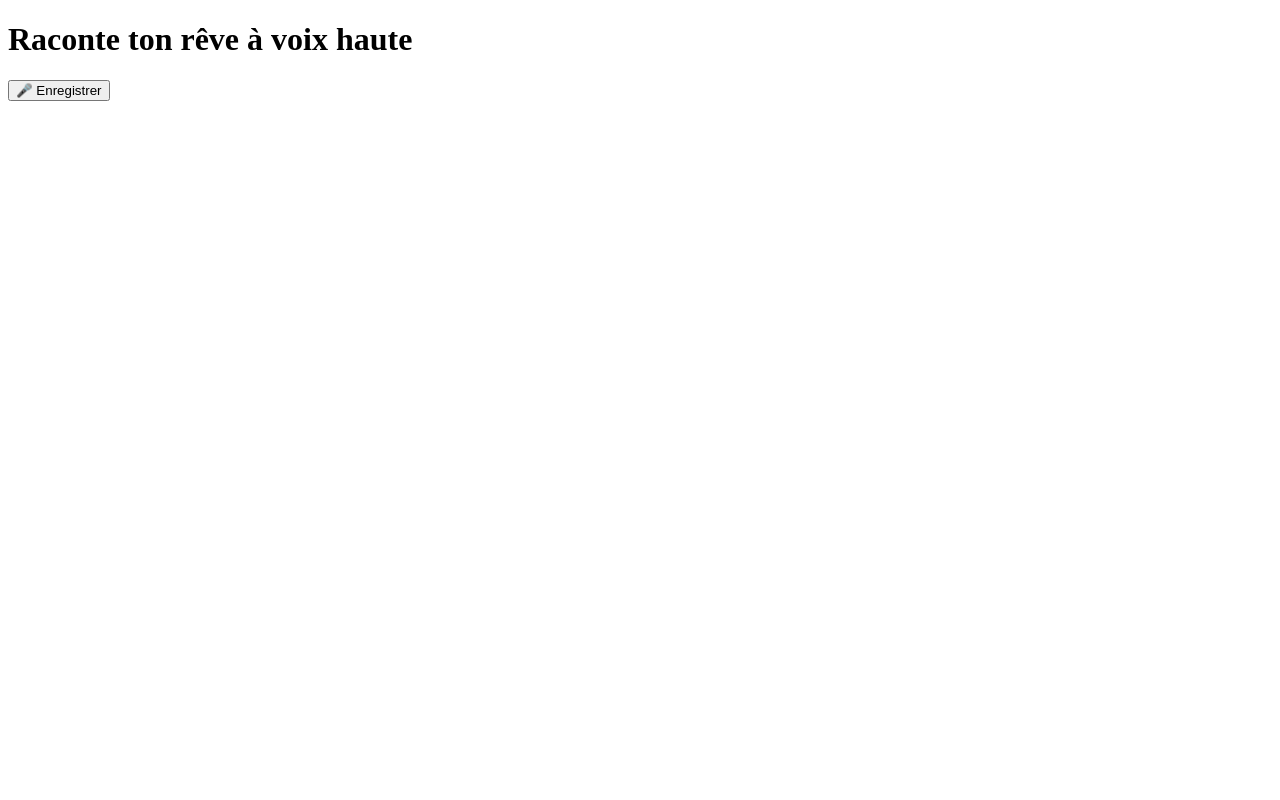
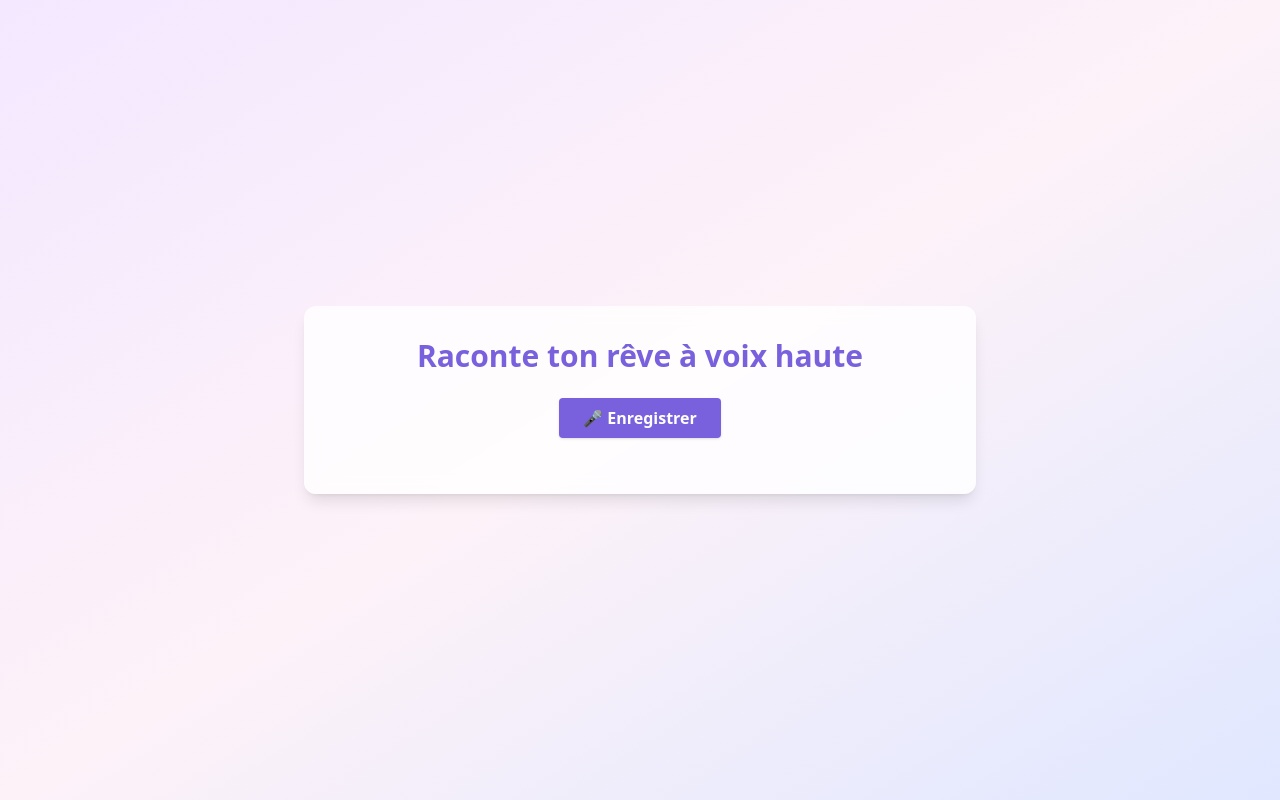
Before and after one commit to JiekRuan/Onyria, a Django app: page /diary/record/ in a window 1280 px wide. Run offline with Django 5.2, Linux system fonts and the light colour scheme; some libraries are stand-ins or nearby versions.

Commit message:
Premier jet desing page enregistrement des rêves

```diff
--- a/DreamProject/diary/templates/diary/dream_recorder.html
+++ b/DreamProject/diary/templates/diary/dream_recorder.html
@@ -3,42 +3,64 @@
 <html lang="fr">
 <head>
   <meta charset="UTF-8" />
+  <meta name="viewport" content="width=device-width, initial-scale=1">
   <title>Analyse vocale du rêve</title>
+  <script src="https://cdn.tailwindcss.com"></script>
 </head>
-<body>
-  <h1>Raconte ton rêve à voix haute</h1>
-  <button id="recordBtn">🎤 Enregistrer</button>
+<body class="bg-gradient-to-br from-purple-100 via-pink-50 to-indigo-100 min-h-screen flex items-center justify-center">
 
-  <div id="timer" style="display: none">
-    Temps: <span id="timerText">00:00</span>
-  </div>
+  <div class="w-full max-w-2xl p-8 bg-white bg-opacity-80 backdrop-blur rounded-xl shadow-lg mx-4 sm:mx-auto">
 
-  <div id="status" style="display: none"></div>
+    <!-- Titre -->
+    <h1 class="text-3xl font-bold mb-6 text-center text-[#7961dd]">Raconte ton rêve à voix haute</h1>
 
-  <!-- Zones masquées par défaut -->
-  <div id="sectionTranscription" style="display: none;">
-    <h2>Transcription :</h2>
-    <div id="transcriptionText"></div>
-  </div>
+    <!-- Bouton d'enregistrement -->
+    <div class="text-center mb-6">
+      <button id="recordBtn" class="bg-[#7961dd] hover:bg-[#6751c7] text-white font-semibold py-2 px-6 rounded shadow transition transform duration-200 active:scale-95">
+        🎤 Enregistrer
+      </button>
+    </div>
 
-  <div id="sectionEmotion" style="display: none;">
-    <h3>Émotion dominante</h3>
-    <div id="emotionDominante"></div>
-  </div>
+    <!-- Timer -->
+    <div id="timer" class="text-center text-gray-600 mb-4 hidden">
+      Temps : <span id="timerText" class="font-mono">00:00</span>
+    </div>
 
-  <div id="sectionDreamType" style="display: none;">
-    <h3>Type de rêve</h3>
-    <div id="dreamType"></div>
-  </div>
+    <!-- Statut -->
+    <div id="status" class="text-center text-sm text-gray-700 mb-6 hidden"></div>
 
-  <div id="sectionInterpretation" style="display: none;">
-    <h3>Interprétation</h3>
-    <div id="interpretation"></div>
-  </div>
+    <!-- Transcription -->
+    <div id="sectionTranscription" class="hidden mb-6">
+      <h2 class="text-xl font-semibold text-[#7961dd] mb-2">Transcription</h2>
+      <div id="transcriptionText" class="bg-white/70 p-4 rounded border border-[#cfc3f9] text-gray-800"></div>
+    </div>
 
-  <div id="sectionImage" style="display: none;">
-    <h3>Image générée</h3>
-    <div id="imageRevee"></div>
+    <!-- Émotion -->
+    <div id="sectionEmotion" class="hidden mb-6">
+      <h3 class="text-xl font-semibold text-[#7961dd] mb-2">Émotion dominante</h3>
+      <div id="emotionDominante" class="bg-white/70 p-4 rounded border border-[#cfc3f9] text-gray-800"></div>
+    </div>
+
+    <!-- Type de rêve -->
+    <div id="sectionDreamType" class="hidden mb-6">
+      <h3 class="text-xl font-semibold text-[#7961dd] mb-2">Type de rêve</h3>
+      <div id="dreamType" class="bg-white/70 p-4 rounded border border-[#cfc3f9] text-gray-800"></div>
+    </div>
+
+    <!-- Interprétation -->
+    <div id="sectionInterpretation" class="hidden mb-6">
+      <h3 class="text-xl font-semibold text-[#7961dd] mb-2">Interprétation</h3>
+      <div id="interpretation" class="bg-white/70 p-4 rounded border border-[#cfc3f9] text-gray-800"></div>
+    </div>
+
+    <!-- Image générée -->
+    <div id="sectionImage" class="hidden mb-2">
+      <h3 class="text-xl font-semibold text-[#7961dd] mb-2">Image générée</h3>
+      <div id="imageRevee" class="flex justify-center">
+        <!-- Image s’affichera ici -->
+      </div>
+    </div>
+
   </div>
 
   <script>
@@ -59,7 +81,6 @@
     const interpretation = document.getElementById("interpretation");
     const imageRevee = document.getElementById("imageRevee");
 
-    // Sections
     const sectionTranscription = document.getElementById("sectionTranscription");
     const sectionEmotion = document.getElementById("sectionEmotion");
     const sectionDreamType = document.getElementById("sectionDreamType");
@@ -135,28 +156,23 @@
         const result = await response.json();
 
         if (result.success) {
-          // Transcription
           transcriptionText.textContent = result.transcription;
           sectionTranscription.style.display = "block";
 
-          // Émotion dominante
           emotionDominante.textContent = `${capitalize(result.dominant_emotion[0])} (${(result.dominant_emotion[1] * 100).toFixed(1)}%)`;
           sectionEmotion.style.display = "block";
 
-          // Type de rêve
           dreamType.textContent = result.dream_type;
           sectionDreamType.style.display = "block";
 
-          // Interprétation
           interpretation.innerHTML = "";
           for (const [key, val] of Object.entries(result.interpretation)) {
             interpretation.innerHTML += `<p><strong>${capitalize(key)}</strong> : ${val}</p>`;
           }
           sectionInterpretation.style.display = "block";
 
-          // Image
           if (result.image_path) {
-            imageRevee.innerHTML = `<img src="/static/${result.image_path}" alt="Image du rêve" style="max-width: 600px;" />`;
+            imageRevee.innerHTML = `<img src="/static/${result.image_path}" alt="Image du rêve" class="max-w-full rounded shadow" />`;
             sectionImage.style.display = "block";
           }
 
```
Also changed, not shown: DreamProject/diary/static/diary/generated_images/dream_image_20250626_235219.png (added), DreamProject/diary/static/diary/generated_images/dream_image_20250627_102401.png (added).
